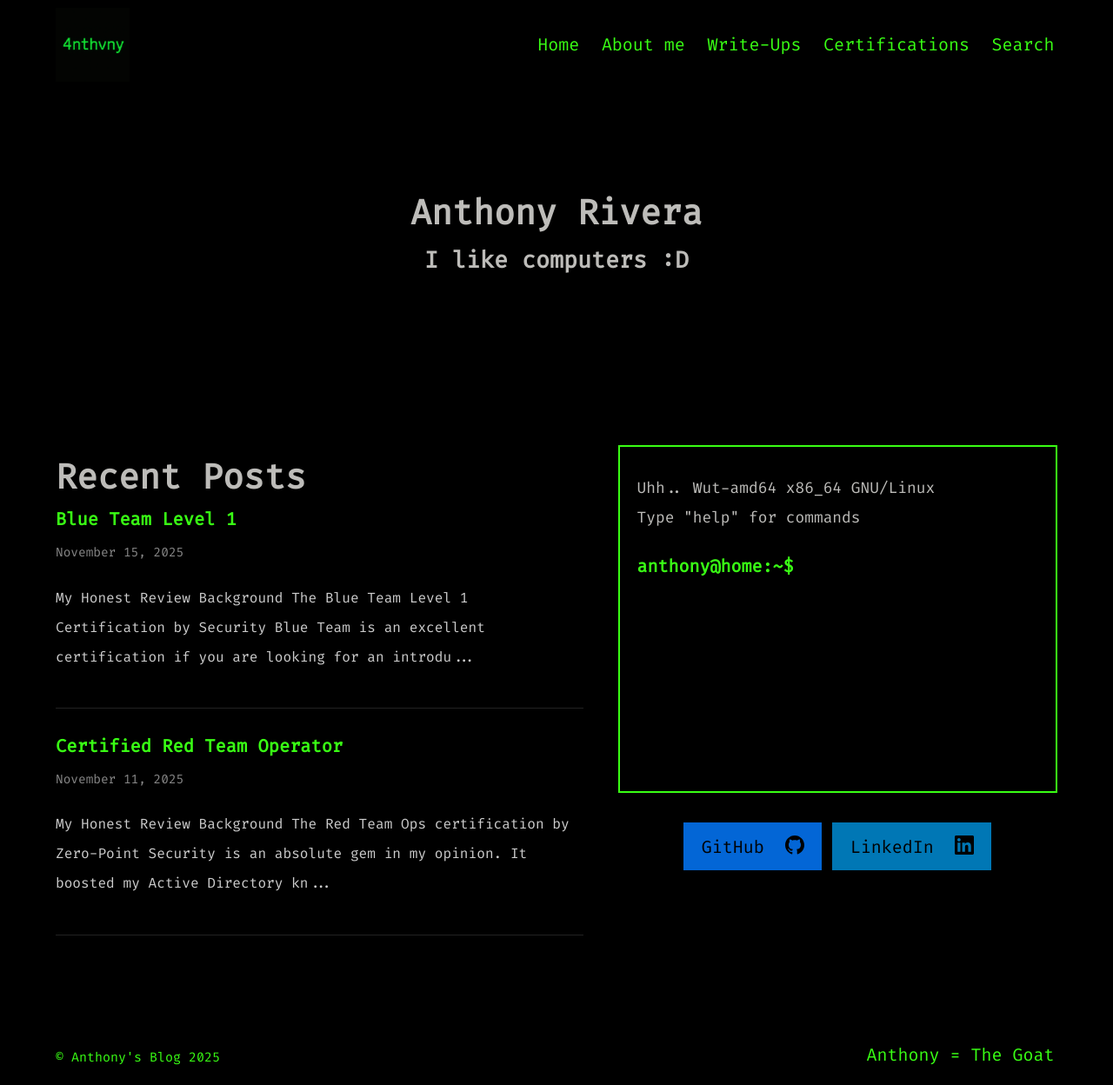
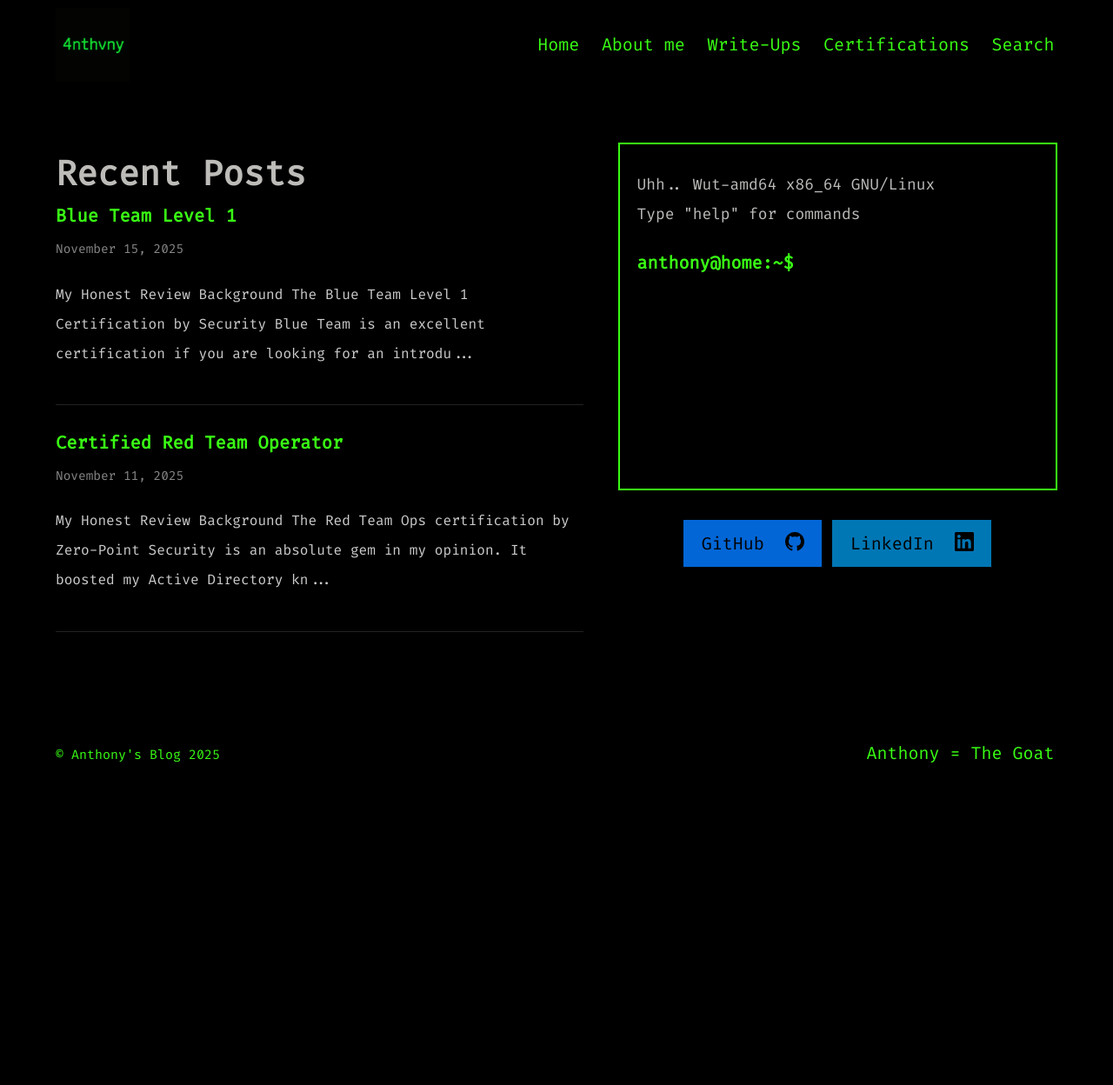
Before and after one commit to 4nthvny/4nthvny.github.io, a Jekyll site: the page built from index.md, in a window 1280 px wide. Shown: the whole page at 87% size. Built offline with Jekyll 4.4.1, drawn with Linux system fonts in a browser that asks for light colours; after the commit the page ends 900 px from its top, so only the background shows below that.

Commit message:
Update index.md

```diff
--- a/index.md
+++ b/index.md
@@ -1,10 +1,7 @@
 ---
 layout: page
-title: ""
+title: "Anthony Rivera" \n "Cybersecurity"
 permalink: /
-feature_text: |-
-  # Anthony Rivera
-  #### I like computers :D
 ---
 
 <style>
```
